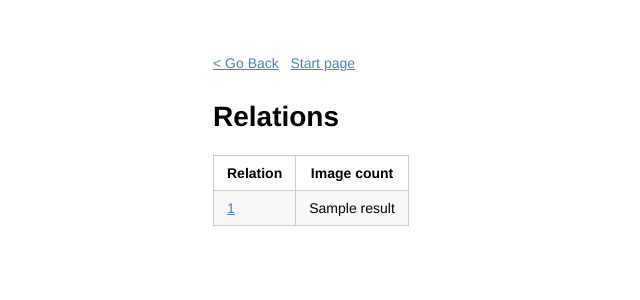
After one commit to DanielaTomas/FCUP-BDCC, a Flask app: template Project-1/templates/relations.html in a window 1280 px wide. The commit adds this page. Shown: the top 300 px of the page, without its empty margins (0-640 px from the left). Run offline with Flask 3, Linux system fonts and the light colour scheme; the template is opened without the code that fills it: most values are stand-ins (such as "Sample title", 1, 10 or a date in 2020); parts of the project's set-up code (start-up, migrations or seed data) failed here and were passed over.

Commit message:
update image_info, add relations and unfinished image_search pages

```diff
--- a/Project-1/main.py
+++ b/Project-1/main.py
@@ -57,9 +57,19 @@ def classes():
 
 @app.route('/relations')
 def relations():
-    # TODO
-    return flask.render_template('not_implemented.html')
+    #Fetch relations
+    relations_results = BQ_CLIENT.query(
+    '''
+        SELECT DISTINCT Relation, COUNT(Relation)
+        FROM `bdcc24project.openimages.relations`
+        GROUP BY Relation
+        ORDER BY Relation
+    '''
+    ).result()
 
+    logging.info('relations: results={}'.format(relations_results.total_rows))
+    data = dict(relations_results=relations_results)
+    return flask.render_template('relations.html', data=data)
 
 
 @app.route('/image_info')
@@ -72,6 +82,7 @@ def image_info():
         FROM `bdcc24project.openimages.image_labels`
         JOIN `bdcc24project.openimages.classes` USING(Label)
         WHERE imageId = @imageId
+        ORDER BY Description
     '''
 
     job_config = bigquery.QueryJobConfig(
@@ -82,15 +93,14 @@ def image_info():
 
     classes_results = BQ_CLIENT.query(query, job_config=job_config).result()
 
-    #TODO Fetch relations
-    ## é preciso ir buscar as labels E de seguida ir buscar os seus nomes reais...
-    ## possivelmente tudo na mesma query para eficiencia...
-    ## melhor ainda se desse para juntar com a query de cima
+    #Fetch relations
     query = '''
-        SELECT Description
-        FROM `bdcc24project.openimages.image_labels`
-        JOIN `bdcc24project.openimages.classes` USING(Label)
-        WHERE imageId = @imageId
+        SELECT c1.Description, Relation, c2.Description
+        FROM bdcc24project.openimages.classes AS c1
+        JOIN bdcc24project.openimages.relations ON c1.Label = Label1
+        JOIN bdcc24project.openimages.classes AS c2 ON c2.Label = Label2
+        WHERE ImageId = @imageId
+        GROUP BY c1.Description, Relation, c2.Description
     '''
 
     job_config = bigquery.QueryJobConfig(
@@ -99,10 +109,10 @@ def image_info():
         ]
     )
 
-    classes_results = BQ_CLIENT.query(query, job_config=job_config).result()
+    relations_results = BQ_CLIENT.query(query, job_config=job_config).result()
 
     #Fetch image url
-    ## e preciso encher o bucket com as imagens, de momento esta vazio
+    ##TODO e preciso encher o bucket com as imagens, de momento esta vazio
     ## mas em principio e como está em baixo.
     blob = APP_BUCKET.blob(image_id)
 
@@ -110,16 +120,41 @@ def image_info():
     img_url = blob.generate_signed_url(expiration=3600)
 
     logging.info('classes: results={}'.format(classes_results.total_rows))
+    logging.info('relations: results={}'.format(relations_results.total_rows))
     logging.info('img url is: results={}'.format(img_url))
-    data = dict(classes_results=classes_results)
+    data = dict(classes_results=classes_results,relations_results=relations_results)
     return flask.render_template('image_info.html', image_id=image_id, data=data,img_url=img_url)
+
 
 @app.route('/image_search')
 def image_search():
     description = flask.request.args.get('description', default='')
     image_limit = flask.request.args.get('image_limit', default=10, type=int)
-    # TODO
-    return flask.render_template('not_implemented.html')
+    #Fetch image search
+    query = '''
+        SELECT ImageId
+        FROM bdcc24project.openimages.classes
+        JOIN bdcc24project.openimages.image_labels USING (Label)
+        WHERE Description = @description
+        GROUP BY ImageId
+        LIMIT @image_limit
+    '''
+
+    job_config = bigquery.QueryJobConfig(
+        query_parameters=[
+            bigquery.ScalarQueryParameter("description", "STRING", description),
+            bigquery.ScalarQueryParameter("image_limit", "INTEGER", image_limit)
+        ]
+    )
+
+    image_search_results = BQ_CLIENT.query(query, job_config=job_config).result()
+    count_result = image_search_results.total_rows
+    #Fetch image url
+    ##TODO e preciso encher o bucket com as imagens, de momento esta vazio
+    logging.info('image_search: results={}'.format(image_search_results.total_rows))
+    data = dict(image_search_results=image_search_results)
+    return flask.render_template('image_search.html', data=data, count_result=count_result, description=description, image_limit=image_limit)
+
 
 @app.route('/relation_search')
 def relation_search():
--- /dev/null
+++ b/Project-1/templates/relations.html
@@ -0,0 +1,27 @@
+{% extends 'general-template.html'  %}
+{% block content %}
+
+<body>
+
+<h1>Relations</h1>
+
+<table>
+    <tr>
+        <th>Relation</th>
+        <th>Image count</th>
+    </tr>
+    {% for result in data.relations_results %}
+    <tr>
+        <td>
+            <a href="/relation_search?relation={{ result[0] }}">{{ result[0] }}</a>
+            <br>
+        </td>
+        <td>
+            {{ result[1] }}
+            <br>
+        </td>
+    </tr>
+    {% endfor %}
+</table>
+
+{% endblock %}
```
Also changed, not shown: Project-1/templates/image_info.html (+5 -2 lines), Project-1/templates/image_search.html (added, +28 -0 lines), 1 other file.
